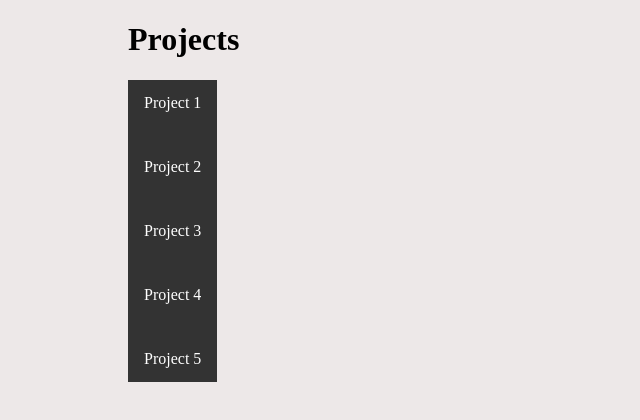
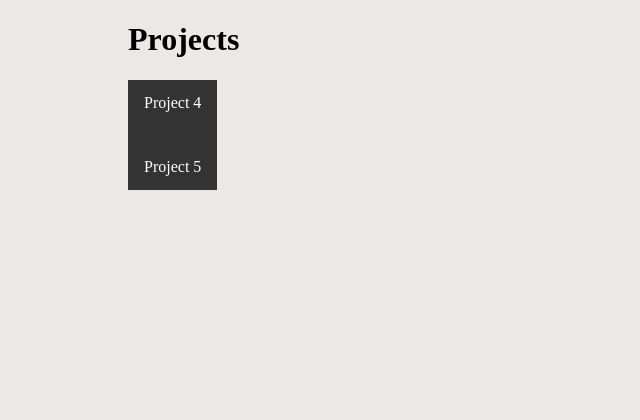
Before and after one commit to thatmoosee/thatmoosee.github.io, a plain HTML site: page index.html in a window 1280 px wide. Shown: the whole page, without its empty margins (0-640 px from the left). Drawn offline with Linux system fonts and the light colour scheme.

Commit message:
work please

```diff
--- a/index.html
+++ b/index.html
@@ -8,9 +8,6 @@
 </head>
 <body>
 <p id = "direction">
-    <a href="/project1/projec"> Project 1</a> <br>
-    <a href="project2.html"> Project 2</a> <br>
-    <a href="https://replit.com/join/soaxulztjc-moose23"> Project 3</a> <br>
     <a href="/projects/project4/index.html"> Project 4</a> <br>
     <a href ="/projects/project5/index.html"> Project 5</a>
   </p>
```
Also changed, not shown: script.js (deleted), 2 other files.
